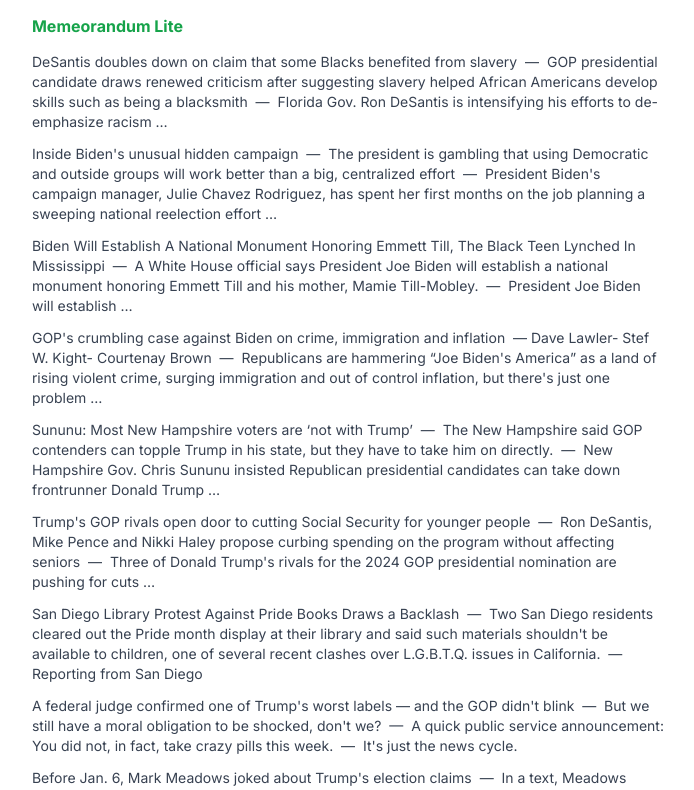
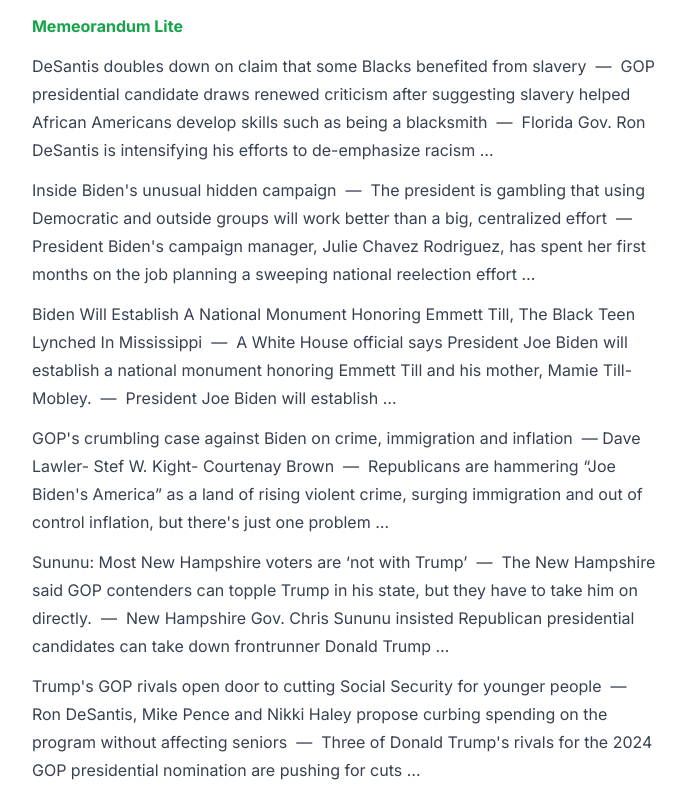
Before and after one commit to jonbell-lot23/arbiter, a Next.js app: page / in a window 1280 px wide. Shown: the top 790 px of the page, without its empty margins (292-986 px from the left). Built offline with nearby package versions, Linux system fonts and the light colour scheme.

Commit message:
Larger text

```diff
--- a/app/page.tsx
+++ b/app/page.tsx
@@ -7,7 +7,7 @@ export default function Page() {
     <div>
       <div className="mt-3 ml-3 font-bold text-green-600">Memeorandum Lite</div>
       {data.map((item, index) => (
-        <div key={index} className="m-3 text-sm">
+        <div key={index} className="m-3 text-md">
           {item}
         </div>
       ))}
```
